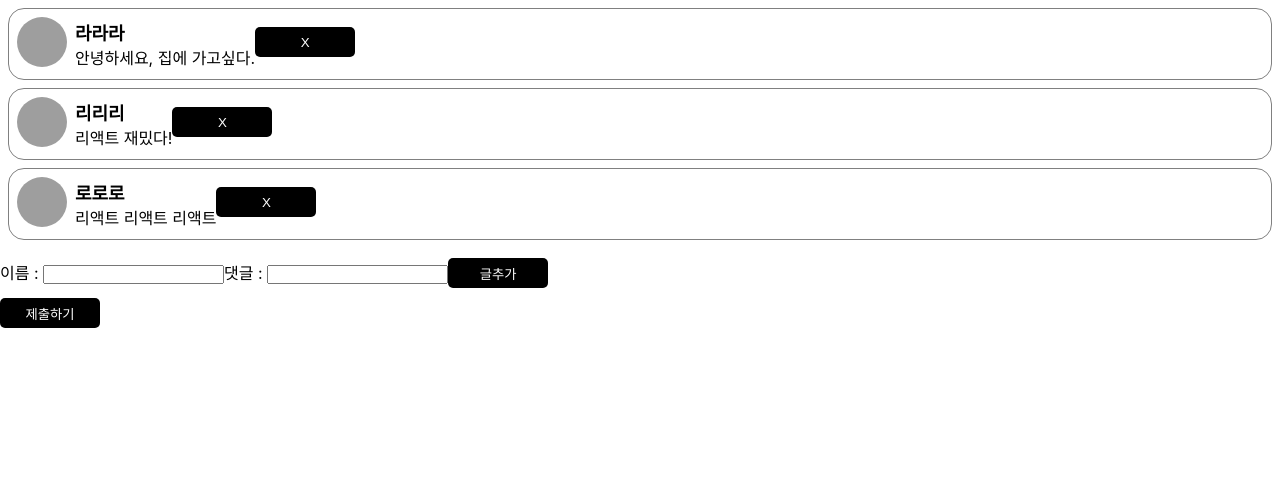
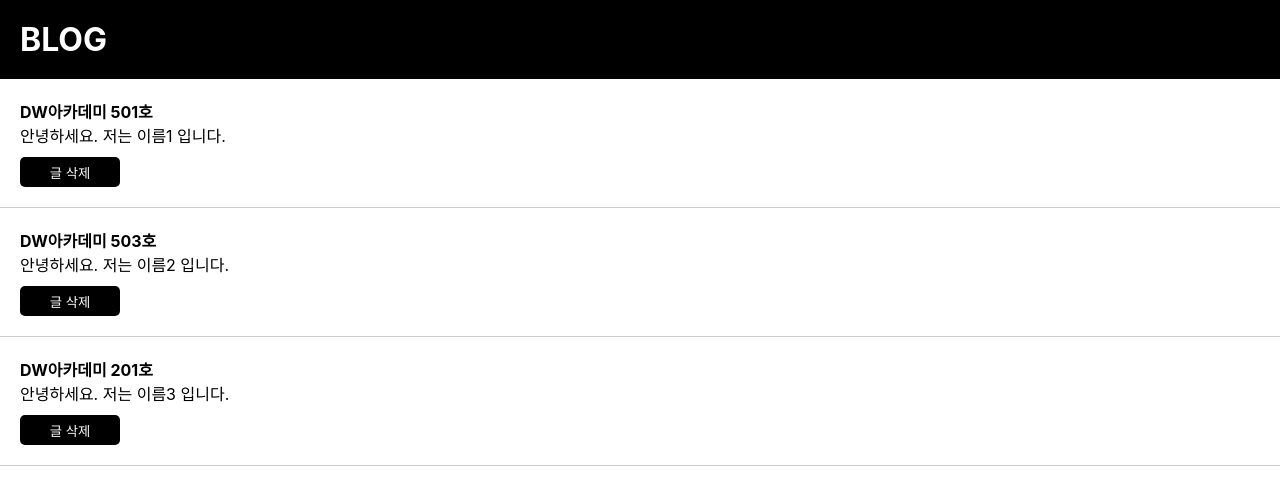
Before and after one commit to constyejin/ReactProject, a React (Create React App) app in the folder reactproject/: page / in a window 1280 px wide. Shown: the top 484 px of the page. Built offline with nearby package versions, Linux system fonts and the light colour scheme; grey boxes are pictures that could not be loaded.

Commit message:
⚡️ Modal 기능 구현

```diff
--- /dev/null
+++ b/reactproject/src/0302state&map/New.css
@@ -0,0 +1,5 @@
+.nav {
+  padding: 20px;
+  background-color: #000;
+  color: #fff;
+}
--- /dev/null
+++ b/reactproject/src/0302state&map/New.jsx
@@ -0,0 +1,61 @@
+import React from 'react';
+import { useState } from "react";
+import './New.css'
+
+function New() {
+  let list = "DW아카데미 503호";
+  let [title, setTitle] = useState([
+    "DW아카데미 501호",
+    "DW아카데미 503호",
+    "DW아카데미 201호",
+  ]);
+  let [name, setName] = useState(['이름1', '이름2', '이름3'])
+  let [modal, setMoal] = useState(false);
+  let [modalTitle, setModalTitle] = useState(0);
+
+  return (
+    <div>
+      <div className="nav">
+        <h1>BLOG</h1>
+      </div>
+
+      {
+        title.map(function(a, i){
+          return (
+            <div className="list" key={i}>
+              <h4 onClick={()=>{setMoal(!modal); setModalTitle(i)}}>{a}</h4>
+              <p>안녕하세요. 저는 {name[i]} 입니다.</p>
+              <button onClick={()=>{
+                let copy = [...title];
+                copy.splice(i, 1)
+                setTitle(copy)
+              }}>글 삭제</button>
+            </div>
+          )
+        })
+      }
+
+
+      {
+        // 조건문 대신 삼항연산자 사용
+        // 조건식 ? 참일때 실행 할 코드 : 거짓일때 실행 할 코드
+        // 1 == 1 ? 'ㅇㅇ' : 'ㄴㄴ'
+        // null은 텅빈 값
+        modal == true ? <Modal modalTitle={modalTitle} title={title}/> : null
+      }
+
+    </div>
+  )
+}
+
+function Modal(props) {
+  return(
+    <div className="modal">
+      <h4>{props.title[props.modalTitle]}</h4>
+      <p>Lorem ipsum dolor sit.</p>
+      <button>글수정</button>
+    </div>
+  )
+}
+
+export default New
--- a/reactproject/src/App.js
+++ b/reactproject/src/App.js
@@ -9,6 +9,8 @@ import Comment from './component/Comment'
 import CommentList from './component/CommentList';
 import back from './react.png';
 import SubmitButton from './component/SubmitButton'
+import Modal from './component/Modal'
+import New from './0302state&map/New'
 
 
 function App() {
@@ -16,8 +18,9 @@ function App() {
 
   return (
     <div className="App">
-      <CommentList/>
-      <SubmitButton/>
+      {/* <CommentList/> */}
+      {/* <SubmitButton/> */}
+      <New/>
     </div>
   );
 }
--- a/reactproject/src/component/CommentList.jsx
+++ b/reactproject/src/component/CommentList.jsx
@@ -59,7 +59,6 @@ function CommentList(props) {
         setCommentList(newCommentList);
     };
 
-
   return (
     <div>
       {
--- /dev/null
+++ b/reactproject/src/component/Modal.jsx
@@ -0,0 +1,13 @@
+import React from 'react'
+
+function Modal(props) {
+  return(
+    <div className="modal">
+      <h4>안녕!</h4>
+      <p>Lorem ipsum dolor sit.</p>
+      <button>글수정</button>
+    </div>
+  )
+}
+
+export default Modal;
```
